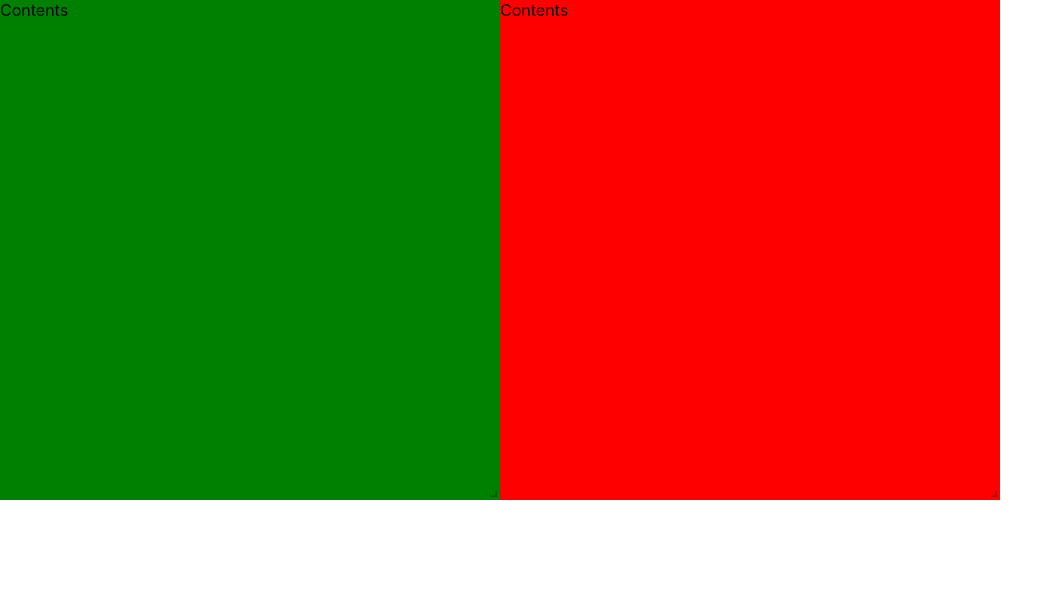
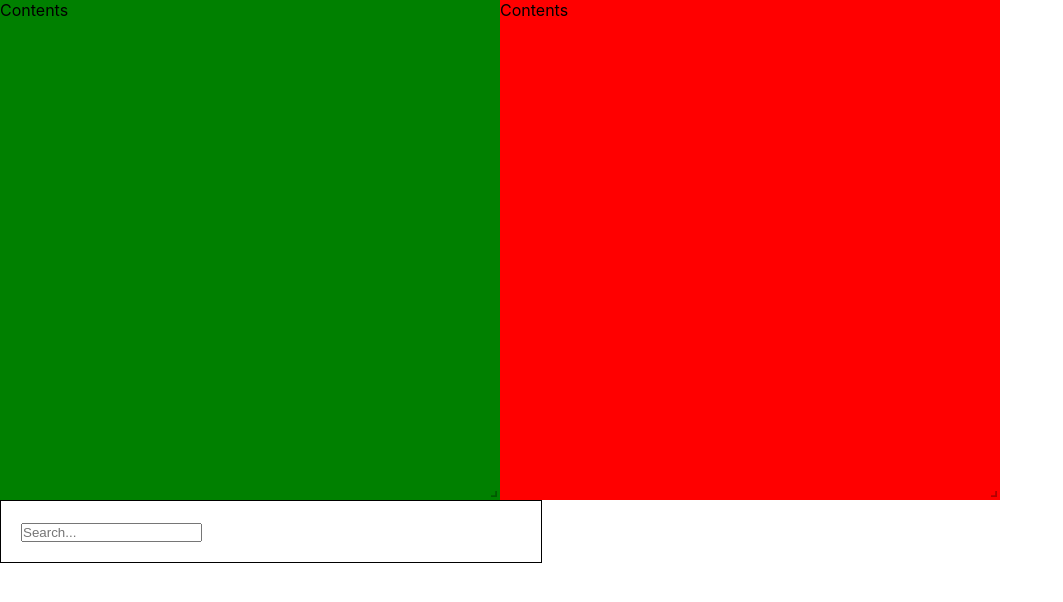
Before and after one commit to 3A04-T2G10/Boardzilla, a React (Create React App) app in the folder Application/boardzilla/: page / in a window 1280 px wide. Shown: the top 602 px of the page, without its empty margins (0-1063 px from the left). Built offline with nearby package versions, Linux system fonts and the light colour scheme.

Commit message:
Upload NewsAPI

```diff
--- a/Application/boardzilla/package.json
+++ b/Application/boardzilla/package.json
@@ -6,6 +6,7 @@
     "@testing-library/jest-dom": "^5.11.4",
     "@testing-library/react": "^11.1.0",
     "@testing-library/user-event": "^12.1.10",
+    "axios": "^0.21.1",
     "react": "^17.0.2",
     "react-beautiful-dnd": "^13.1.0",
     "react-dom": "^17.0.2",
--- a/Application/boardzilla/src/App.css
+++ b/Application/boardzilla/src/App.css
@@ -2,3 +2,12 @@
   margin: 0;
   padding: 0;
 }
+.news{
+  width:500px;
+  padding:20px;
+  border:1px solid;
+  margin-bottom:20px;
+}
+.news .news_picture{
+  width:400px;
+}
--- a/Application/boardzilla/src/App.js
+++ b/Application/boardzilla/src/App.js
@@ -1,11 +1,15 @@
 // import "./App.css";
 import Widget from "./Components/Widget";
+import React, { createContext, useEffect, useState } from "react";
+import axios from "axios";
+import NewsAPI from "./Components/NewsAPI";
 
 function App() {
   return (
     <div className="App">
       <Widget color={"green"}/>
       <Widget color={"red"}/>
+      <NewsAPI/>
     </div>
   );
 }
--- /dev/null
+++ b/Application/boardzilla/src/Components/NewsAPI.js
@@ -0,0 +1,55 @@
+import React, { useState } from 'react';
+import "../App.css"
+
+//`https://newsapi.org/v2/everything?q=${query}&apiKey=d4144d51be414cfbb9335f533dfa78f3`
+
+const api = {
+  key: "d4144d51be414cfbb9335f533dfa78f3",
+  base: "https://newsapi.org/v2/"
+}
+
+function NewsAPI() {
+
+
+    const [query, setQuery] = useState('');
+    const [news, setNews] = useState({});
+
+    const search = evt => {
+      if (evt.key === "Enter") {
+        fetch(`${api.base}everything?q=${query}&apiKey=${api.key}`)
+        .then(response => response.json())
+        .then(data =>{setNews(data); setQuery(''); console.log(data);} );
+      }
+    }
+
+    return (
+      <div className="news">
+
+          <div className="search-box">
+          <input
+            type="text"
+            className="search-bar"
+            placeholder="Search..."
+            onChange={e => setQuery(e.target.value)}
+            value={query}
+            onKeyPress={search}
+            />
+
+        </div>
+        {(typeof news.articles != "undefined") ? (
+          <div>
+            <h1 className="news__title">{news.articles[0].title}</h1>
+            <p className="news__desc">{news.articles[0].description}</p><br />
+            <p className="news__author">{news.articles[0].author}</p>
+            {/* <p className="news__published">{news.articles[0].publishedAt}</p> <br /> */}
+            <p className="news__published">{news.articles[0].publishedAt}</p> <br />
+            <img className="news_picture" src={news.articles[0].urlToImage}/>
+          </div>
+        ) : ('')}
+
+
+      </div>
+    );
+  }
+
+  export default NewsAPI;
```
Also changed, not shown: 2 other files (tests, documents, lock files or other folders).
